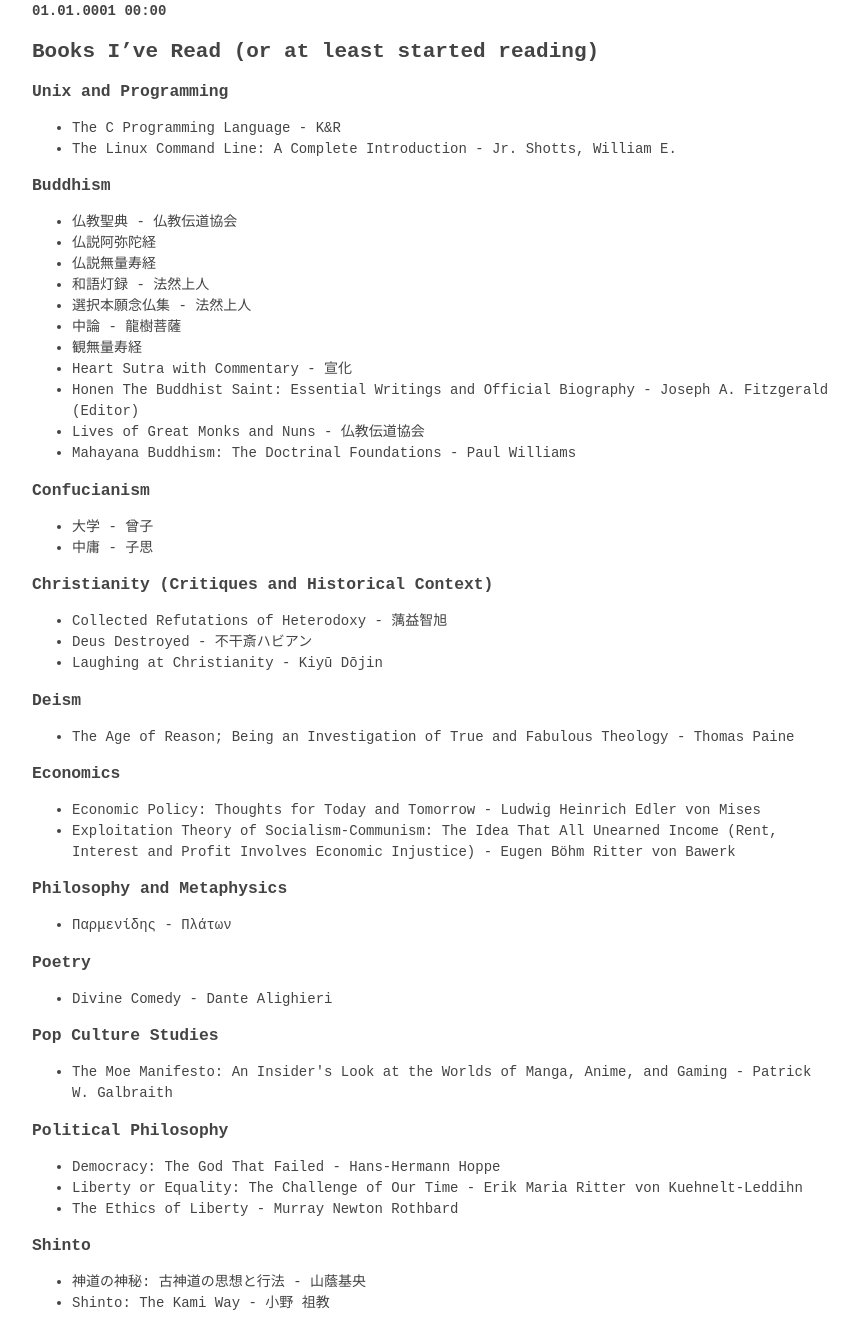
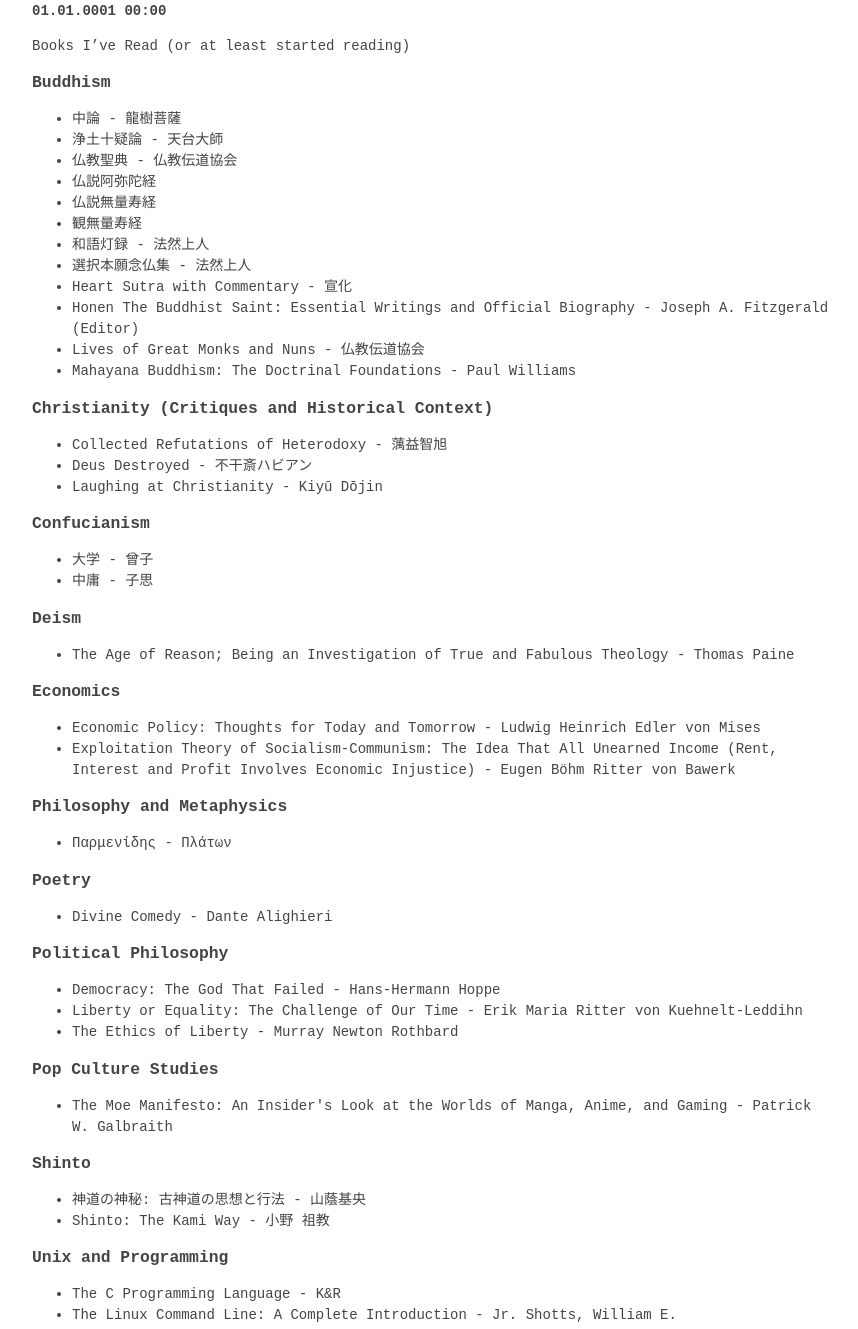
Before and after one commit to lssmer/lssmer.github.io, a plain HTML site: page library/index.html in a window 1280 px wide. Shown: the part 235-1564 px from the top of the page, without its empty margins (208-1066 px from the left). Drawn offline with Linux system fonts and the light colour scheme.

Commit message:
new book

```diff
--- a/library/index.html
+++ b/library/index.html
@@ -43,35 +43,21 @@
 
 			<div>
 
-<div id="outline-container-headline-1" class="outline-2">
-<h2 id="headline-1">
-Books I’ve Read (or at least started reading)
-</h2>
-<div id="outline-text-headline-1" class="outline-text-2">
-<div id="outline-container-headline-2" class="outline-3">
-<h3 id="headline-2">
-Unix and Programming
-</h3>
-<div id="outline-text-headline-2" class="outline-text-3">
-<ul>
-<li>The C Programming Language - K&amp;R</li>
-<li>The Linux Command Line: A Complete Introduction - Jr. Shotts, William E.</li>
-</ul>
-</div>
-</div>
-<div id="outline-container-headline-3" class="outline-3">
-<h3 id="headline-3">
+<p>Books I’ve Read (or at least started reading)</p>
+<div id="outline-container-headline-1" class="outline-3">
+<h3 id="headline-1">
 Buddhism
 </h3>
-<div id="outline-text-headline-3" class="outline-text-3">
+<div id="outline-text-headline-1" class="outline-text-3">
 <ul>
+<li>中論 - 龍樹菩薩</li>
+<li>浄土十疑論 - 天台大師</li>
 <li>仏教聖典 - 仏教伝道協会</li>
 <li>仏説阿弥陀経</li>
 <li>仏説無量寿経</li>
+<li>観無量寿経</li>
 <li>和語灯録 - 法然上人</li>
 <li>選択本願念仏集 - 法然上人</li>
-<li>中論 - 龍樹菩薩</li>
-<li>観無量寿経</li>
 <li>Heart Sutra with Commentary - 宣化</li>
 <li>Honen The Buddhist Saint: Essential Writings and Official Biography - Joseph A. Fitzgerald (Editor)</li>
 <li>Lives of Great Monks and Nuns - 仏教伝道協会</li>
@@ -79,22 +65,11 @@ Buddhism
 </ul>
 </div>
 </div>
-<div id="outline-container-headline-4" class="outline-3">
-<h3 id="headline-4">
-Confucianism
-</h3>
-<div id="outline-text-headline-4" class="outline-text-3">
-<ul>
-<li>大学 - 曾子</li>
-<li>中庸 - 子思</li>
-</ul>
-</div>
-</div>
-<div id="outline-container-headline-5" class="outline-3">
-<h3 id="headline-5">
+<div id="outline-container-headline-2" class="outline-3">
+<h3 id="headline-2">
 Christianity (Critiques and Historical Context)
 </h3>
-<div id="outline-text-headline-5" class="outline-text-3">
+<div id="outline-text-headline-2" class="outline-text-3">
 <ul>
 <li>Collected Refutations of Heterodoxy - 蕅益智旭</li>
 <li>Deus Destroyed - 不干斎ハビアン</li>
@@ -102,62 +77,63 @@ Christianity (Critiques and Historical Context)
 </ul>
 </div>
 </div>
-<div id="outline-container-headline-6" class="outline-3">
-<h3 id="headline-6">
+<div id="outline-container-headline-3" class="outline-3">
+<h3 id="headline-3">
+Confucianism
+</h3>
+<div id="outline-text-headline-3" class="outline-text-3">
+<ul>
+<li>大学 - 曾子</li>
+<li>中庸 - 子思</li>
+</ul>
+</div>
+</div>
+<div id="outline-container-headline-4" class="outline-3">
+<h3 id="headline-4">
 Deism
 </h3>
-<div id="outline-text-headline-6" class="outline-text-3">
+<div id="outline-text-headline-4" class="outline-text-3">
 <ul>
 <li>The Age of Reason; Being an Investigation of True and Fabulous Theology - Thomas Paine</li>
 </ul>
 </div>
 </div>
-<div id="outline-container-headline-7" class="outline-3">
-<h3 id="headline-7">
+<div id="outline-container-headline-5" class="outline-3">
+<h3 id="headline-5">
 Economics
 </h3>
-<div id="outline-text-headline-7" class="outline-text-3">
+<div id="outline-text-headline-5" class="outline-text-3">
 <ul>
 <li>Economic Policy: Thoughts for Today and Tomorrow - Ludwig Heinrich Edler von Mises</li>
 <li>Exploitation Theory of Socialism-Communism: The Idea That All Unearned Income (Rent, Interest and Profit Involves Economic Injustice) - Eugen Böhm Ritter von Bawerk</li>
 </ul>
 </div>
 </div>
-<div id="outline-container-headline-8" class="outline-3">
-<h3 id="headline-8">
+<div id="outline-container-headline-6" class="outline-3">
+<h3 id="headline-6">
 Philosophy and Metaphysics
 </h3>
-<div id="outline-text-headline-8" class="outline-text-3">
+<div id="outline-text-headline-6" class="outline-text-3">
 <ul>
 <li>Παρμενίδης - Πλάτων</li>
 </ul>
 </div>
 </div>
-<div id="outline-container-headline-9" class="outline-3">
-<h3 id="headline-9">
+<div id="outline-container-headline-7" class="outline-3">
+<h3 id="headline-7">
 Poetry
 </h3>
-<div id="outline-text-headline-9" class="outline-text-3">
+<div id="outline-text-headline-7" class="outline-text-3">
 <ul>
 <li>Divine Comedy - Dante Alighieri</li>
 </ul>
 </div>
 </div>
-<div id="outline-container-headline-10" class="outline-3">
-<h3 id="headline-10">
-Pop Culture Studies
-</h3>
-<div id="outline-text-headline-10" class="outline-text-3">
-<ul>
-<li>The Moe Manifesto: An Insider&#39;s Look at the Worlds of Manga, Anime, and Gaming - Patrick W. Galbraith</li>
-</ul>
-</div>
-</div>
-<div id="outline-container-headline-11" class="outline-3">
-<h3 id="headline-11">
+<div id="outline-container-headline-8" class="outline-3">
+<h3 id="headline-8">
 Political Philosophy
 </h3>
-<div id="outline-text-headline-11" class="outline-text-3">
+<div id="outline-text-headline-8" class="outline-text-3">
 <ul>
 <li>Democracy: The God That Failed - Hans-Hermann Hoppe</li>
 <li>Liberty or Equality: The Challenge of Our Time - Erik Maria Ritter von Kuehnelt-Leddihn</li>
@@ -165,17 +141,36 @@ Political Philosophy
 </ul>
 </div>
 </div>
-<div id="outline-container-headline-12" class="outline-3">
-<h3 id="headline-12">
+<div id="outline-container-headline-9" class="outline-3">
+<h3 id="headline-9">
+Pop Culture Studies
+</h3>
+<div id="outline-text-headline-9" class="outline-text-3">
+<ul>
+<li>The Moe Manifesto: An Insider&#39;s Look at the Worlds of Manga, Anime, and Gaming - Patrick W. Galbraith</li>
+</ul>
+</div>
+</div>
+<div id="outline-container-headline-10" class="outline-3">
+<h3 id="headline-10">
 Shinto
 </h3>
-<div id="outline-text-headline-12" class="outline-text-3">
+<div id="outline-text-headline-10" class="outline-text-3">
 <ul>
 <li>神道の神秘: 古神道の思想と行法 - 山蔭基央</li>
 <li>Shinto: The Kami Way - 小野 祖教</li>
 </ul>
 </div>
 </div>
+<div id="outline-container-headline-11" class="outline-3">
+<h3 id="headline-11">
+Unix and Programming
+</h3>
+<div id="outline-text-headline-11" class="outline-text-3">
+<ul>
+<li>The C Programming Language - K&amp;R</li>
+<li>The Linux Command Line: A Complete Introduction - Jr. Shotts, William E.</li>
+</ul>
 </div>
 </div>
 
```
Also changed, not shown: index.html (+1 -1 lines), index.xml (+1 -1 lines).
